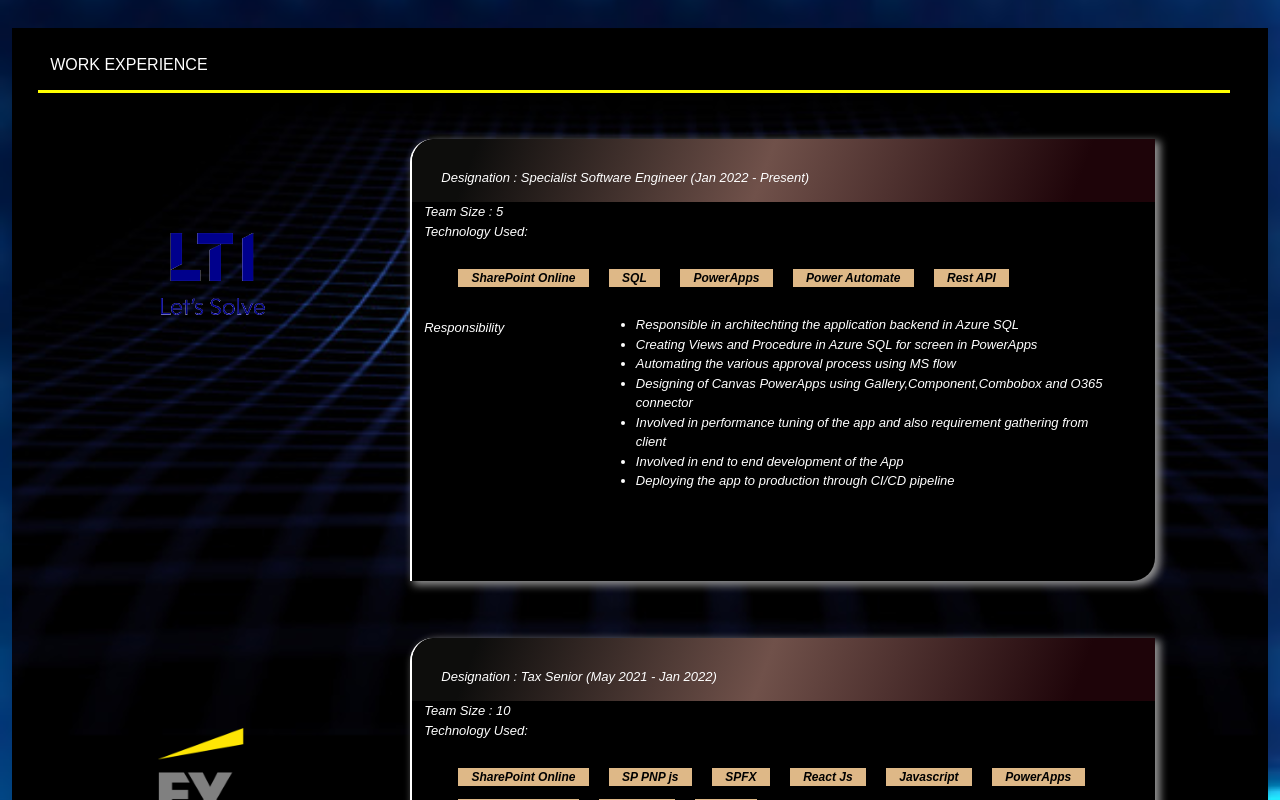
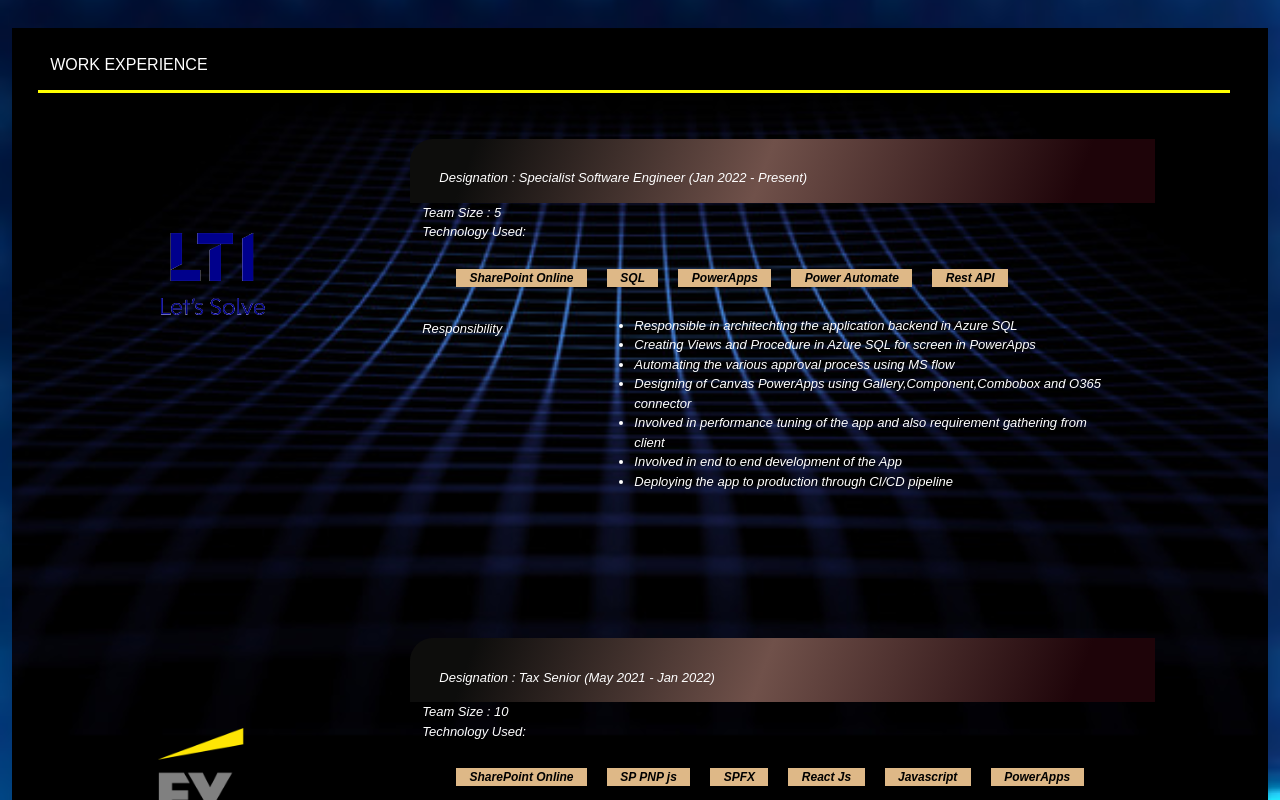
Before and after one commit to Debabrata23/MyWebsiteProfile, a React (Create React App) app: page / in a window 1280 px wide. Shown: the part 1840-2640 px from the top of the page. Built offline with nearby package versions, Linux system fonts and the light colour scheme.

Commit message:
animate v10

```diff
--- a/src/App.scss
+++ b/src/App.scss
@@ -326,15 +326,8 @@
 }
 
 .expDetails {
-  background-color: black !important;
+
   margin-inline: 4% !important;
-  border-left: white 2px solid !important;
-  border-top-left-radius: 23px !important;
-  border-bottom-right-radius: 23px !important;
-  box-shadow: 4px 3px 8px 1px #969696 !important;
-  -webkit-box-shadow: 4px 3px 8px 1px #969696 !important;
-
-
 }
 
 /*---Pointer----*/
```
